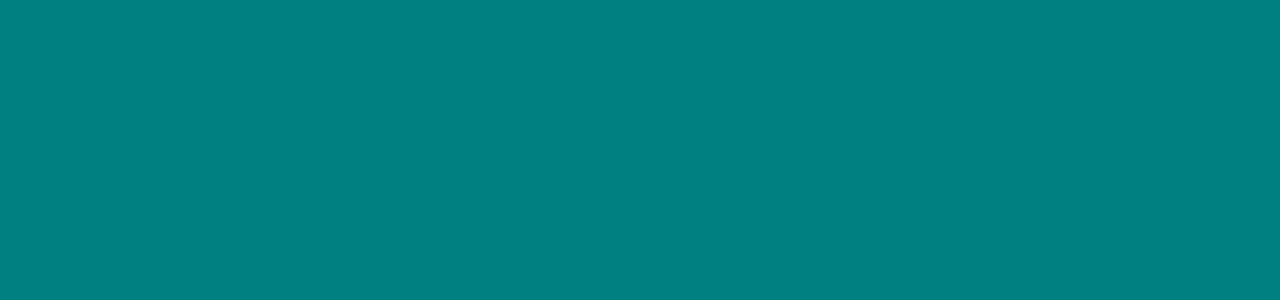
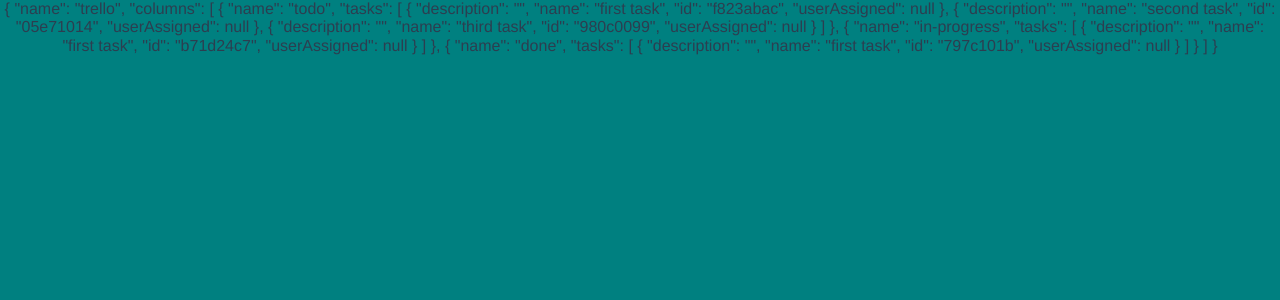
Before and after one commit to yuta-san765/trellolike, a Vue app: page / in a window 1280 px wide. Shown: the top 300 px of the page. Built offline with nearby package versions, Linux system fonts and the light colour scheme.

Commit message:
Prepared Board

```diff
--- a/src/default-board.js
+++ b/src/default-board.js
@@ -0,0 +1,52 @@
+import { uuid } from '@/utils';
+
+export default {
+  name: 'trello',
+  columns: [
+    {
+      name: 'todo',
+      tasks: [
+        {
+          description: '',
+          name: 'first task',
+          id: uuid(),
+          userAssigned: null,
+        },
+        {
+          description: '',
+          name: 'second task',
+          id: uuid(),
+          userAssigned: null,
+        },
+        {
+          description: '',
+          name: 'third task',
+          id: uuid(),
+          userAssigned: null,
+        },
+      ],
+    },
+    {
+      name: 'in-progress',
+      tasks: [
+        {
+          description: '',
+          name: 'first task',
+          id: uuid(),
+          userAssigned: null,
+        },
+      ],
+    },
+    {
+      name: 'done',
+      tasks: [
+        {
+          description: '',
+          name: 'first task',
+          id: uuid(),
+          userAssigned: null,
+        },
+      ],
+    },
+  ],
+};
--- a/src/router/index.js
+++ b/src/router/index.js
@@ -1,9 +1,16 @@
 import Vue from 'vue';
 import VueRouter from 'vue-router';
+import Board from '@/views/Board'
 
 Vue.use(VueRouter);
 
-const routes = [];
+const routes = [
+  {
+    path: '/',
+    name: 'Board',
+    component: Board
+  }
+];
 
 const router = new VueRouter({
   mode: 'history',
--- a/src/store/index.js
+++ b/src/store/index.js
@@ -1,10 +1,12 @@
 import Vue from 'vue'
 import Vuex from 'vuex'
+import defaultBoard from '@/default-board'
 
 Vue.use(Vuex)
 
 export default new Vuex.Store({
   state: {
+    board: defaultBoard
   },
   mutations: {
   },
--- a/src/views/Board.vue
+++ b/src/views/Board.vue
@@ -1,7 +1,14 @@
 <template>
   <div class="board">
+      {{ board }}
   </div>
 </template>
 
 <script>
+import { mapState } from 'vuex';
+
+export default {
+  computed: mapState(['board']),
+};
 </script>
+<style lang="scss"></style>
```
Also changed, not shown: src/views/Task.vue (added, +13 -0 lines).
